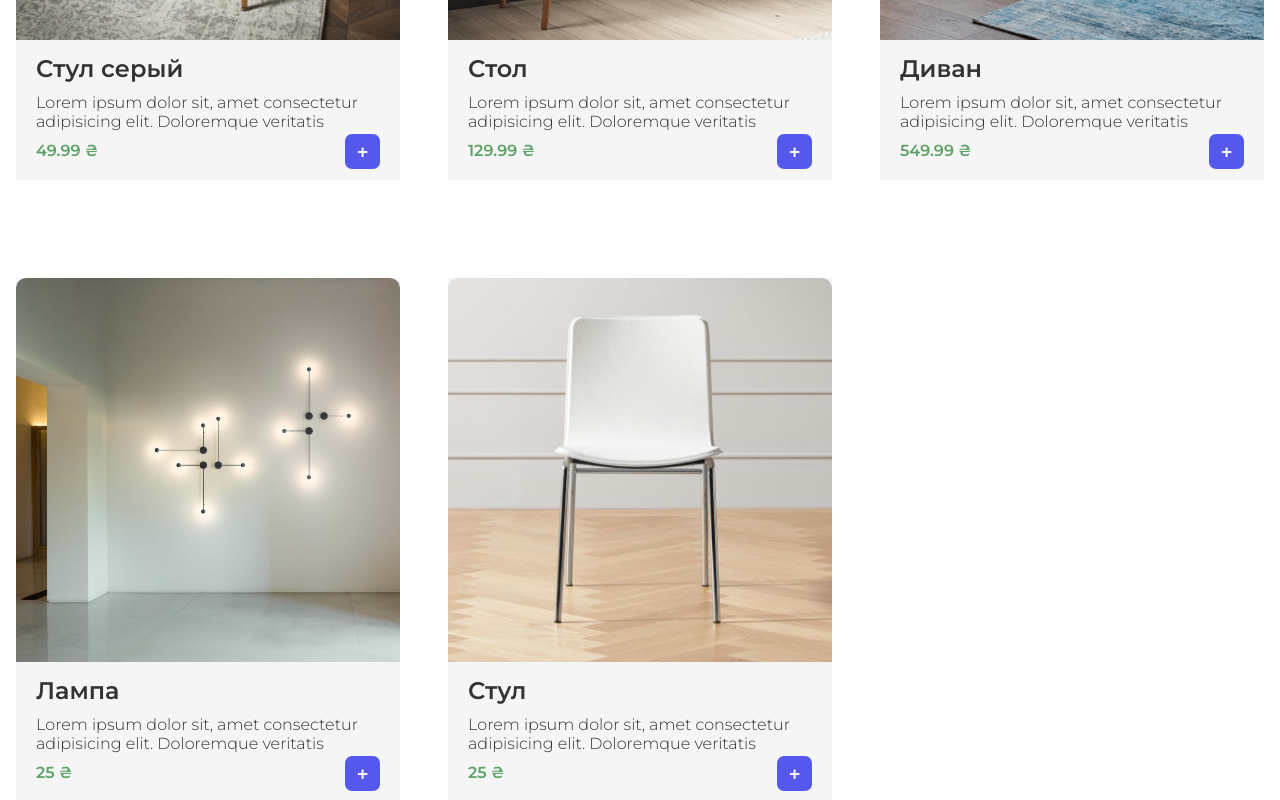
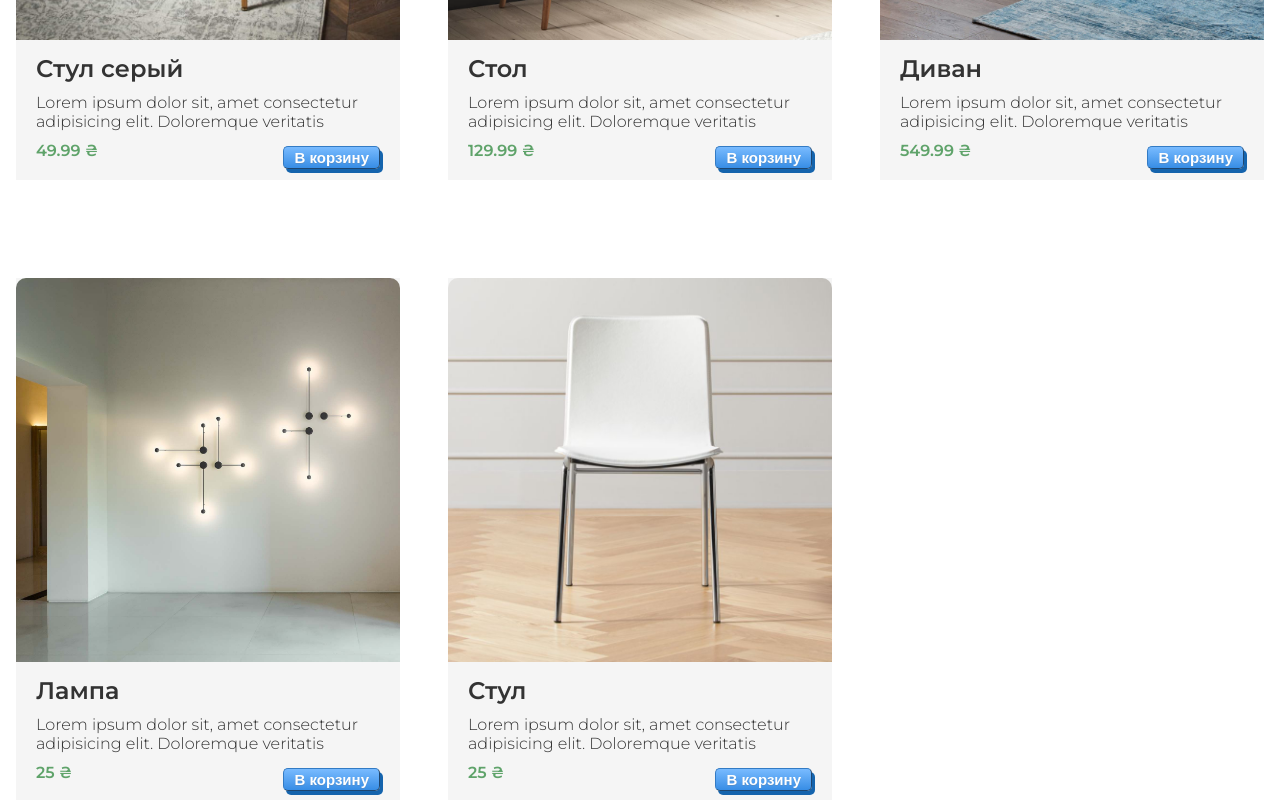
Before and after one commit to IImagII/shop-ecommerce-react, a React (Vite) app: page / in a window 1280 px wide. Shown: the part 1140-1940 px from the top of the page. Built offline with nearby package versions, Linux system fonts and the light colour scheme.

Commit message:
закончил магазин

```diff
--- a/src/App.jsx
+++ b/src/App.jsx
@@ -6,24 +6,21 @@ import { Item } from './components/Item'
 import { OrdersContext } from './hooks/OrdersProvider'
 import { Categories } from './components/Categories'
 import { ShowFullItem } from './components/ShowFullItem'
+import { ItemBuy } from './components/ItemBuy'
 
 function App() {
    const { orders, setOrders } = useContext(OrdersContext) // для добавления товаров в корзину
    const [currentItem, setCurrentItem] = useState(items) // сосотояние для управления категориями, vs c.lf pfgbitv yfib yfxfkmyst cjcnjybz
    const [showFullItems, setShowFullItems] = useState(false) // состояние для показа модального окна с индивидуальным товаром
    const [currentItemId, setCurrentItemId] = useState({}) // это состояние которое содержит всю инфу по индивидуальному товару
-   const [showOrders, setShowOrders] = useState(false)
 
    //функция для добавления товаров корзину
    const addToOrders = item => {
       const isOrdersCartId = orders.some(el => el.id === item.id)
-
       if (isOrdersCartId) {
          setOrders(orders.filter(order => order.id !== item.id))
-         setShowOrders(true)
       } else {
          setOrders([...orders, item])
-         setShowOrders(false)
       }
    }
 
--- a/src/components/Item.jsx
+++ b/src/components/Item.jsx
@@ -2,7 +2,7 @@ import React from 'react'
 import { ItemBuy } from './ItemBuy'
 
 export const Item = ({ ...item }) => {
-   const { img, title, price, desc, addToOrders } = item
+   const { id, img, title, price, desc, addToOrders, showOrders } = item
 
    return (
       <div className='item'>
@@ -10,7 +10,11 @@ export const Item = ({ ...item }) => {
          <h2>{title}</h2>
          <p>{desc}</p>
          <b>{price} ₴</b>
-         <ItemBuy addToOrders={addToOrders} item={item} />
+         <ItemBuy
+            addToOrders={addToOrders}
+            item={item}
+            showOrders={showOrders}
+         />
       </div>
    )
 }
--- a/src/components/ItemBuy.jsx
+++ b/src/components/ItemBuy.jsx
@@ -1,11 +1,19 @@
-import React from 'react'
+import React, { useContext } from 'react'
 import { Button } from './button'
+import { OrdersContext } from '../hooks/OrdersProvider'
 
 export const ItemBuy = ({ addToOrders, item }) => {
+   const { orders } = useContext(OrdersContext) // для добавления товаров в корзину
+   const isItemOrder = orders.some(orders => orders.id === item.id) // мы проверяем если есть этот элемент уже в корзине тогда делаем условие и меняем ему нопку
+
    return (
       <>
-         <Button type='primary' onClick={() => addToOrders(item)}>
-            +
+         <Button
+            type={isItemOrder ? 'danger' : 'primary'}
+            primary
+            onClick={() => addToOrders(item)}
+         >
+            {isItemOrder ? 'Удалить' : 'В корзину'}
          </Button>
       </>
    )
--- a/src/components/button/Button.module.scss
+++ b/src/components/button/Button.module.scss
@@ -2,24 +2,32 @@
    position: absolute;
    right: 1.25rem;
    bottom: 0.7rem;
-   width: 2.1875rem;
-   height: 2.1875rem;
-   font-size: 1.2rem;
-   color: #f8f1f1;
-   text-align: center;
-   line-height: 2.1875rem; // для того чтобы находился по центру наш текст
-   border-radius: 20%;
-   cursor: pointer;
-   font-weight: 600;
-   transition: transform 500ms ease;
-   border-style: none;
+   font-size: 15px;
+   padding: 2px 10px;
+   border-width: 1px;
+   color: #fff;
+   border-color: #337bc4;
+   font-weight: bold;
+   border-top-left-radius: 5px;
+   border-top-right-radius: 5px;
+   border-bottom-left-radius: 5px;
+   border-bottom-right-radius: 5px;
+   box-shadow: 3px 4px 0px 0px #1564ad;
+   text-shadow: 0px 1px 0px #528ecc;
+   transition: all 500ms ease;
+}
+.danger {
+   background: linear-gradient(#b97070, #df4646);
+
    &:hover {
-      transform: scale(1.05) translateY(-3px);
+      transform: scale(1.02) translateY(-3px);
+      background: linear-gradient(#df4646, #b97070);
    }
 }
-.danger {
-   background-color: #ca5252;
+.primary {
+   background: linear-gradient(#79bbff, #378de5);
+   &:hover {
+      transform: scale(1.02) translateY(-3px);
+      background: linear-gradient(#378de5, #79bbff);
+   }
 }
-.primary {
-   background-color: rgb(85, 88, 237);
-}
--- a/src/index.scss
+++ b/src/index.scss
@@ -331,6 +331,11 @@ header {
    }
 }
 
+@media (max-width: 1024px) {
+   main {
+      grid-template-columns: 1fr 1fr;
+   }
+}
 @media (max-width: 650px) {
    main {
       grid-template-columns: 1fr;
```
